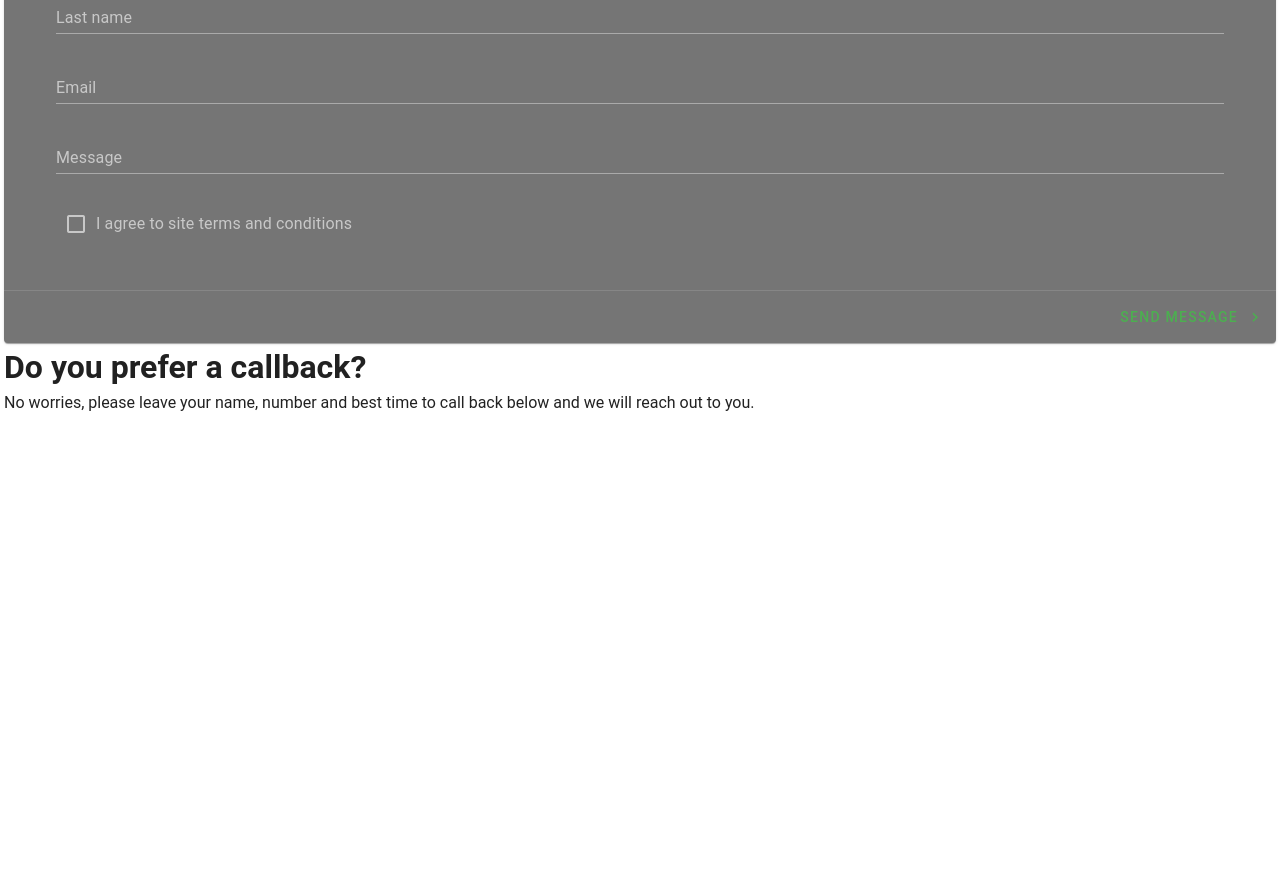
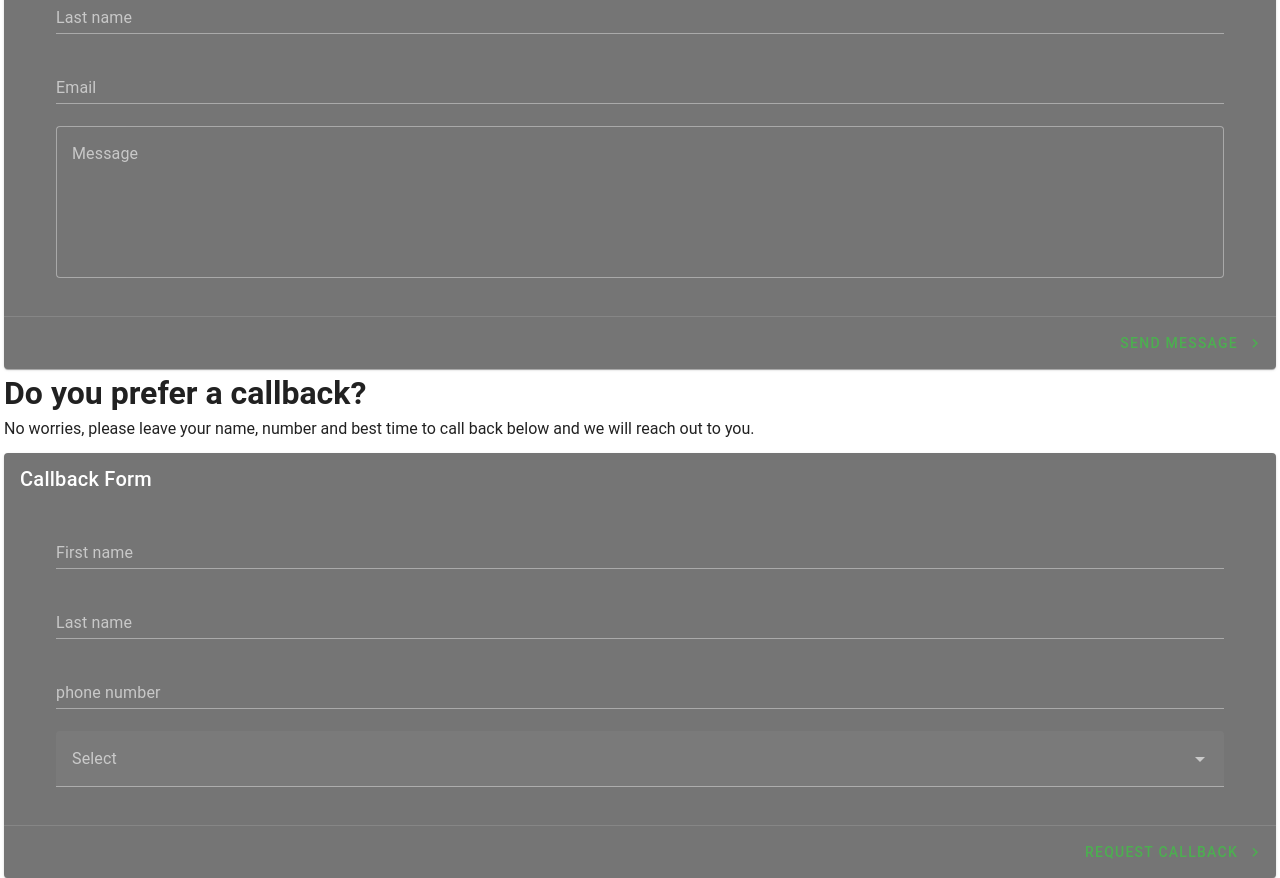
Before and after one commit to RATACIA/fabibi, a Vue app: page /contact-us in a window 1280 px wide. Shown: the part 480-1358 px from the top of the page. Before the commit the page ends 895 px from the top, so only its background shows below. Built offline with nearby package versions, Linux system fonts and the light colour scheme.

Commit message:
recapcha validation on form submit

```diff
--- a/index.html
+++ b/index.html
@@ -5,7 +5,7 @@
     <link rel="icon" href="/favicon.ico" />
     <meta name="viewport" content="width=device-width, initial-scale=1.0" />
     <title>Vite App</title>
-    <script src="https://www.google.com/recaptcha/api.js" async defer></script>
+    <script src="https://www.google.com/recaptcha/api.js?render=6LfcxJcpAAAAAAZLG429BrdEXMe0MyDBjMfhi6Wt"></script>
   </head>
   <body>
     <div id="app"></div>
--- a/package.json
+++ b/package.json
@@ -10,6 +10,7 @@
   },
   "dependencies": {
     "vue": "^3.4.15",
+    "vue-recaptcha-v3": "^2.0.1",
     "vue-router": "^4.2.5",
     "vuetify": "^3.5.6"
   },
--- a/src/components/ContactForm.vue
+++ b/src/components/ContactForm.vue
@@ -46,31 +46,20 @@
         variant="underlined"
       ></v-text-field>
 
-      <v-text-field
+      <v-textarea
         v-model="message"
         color="primary"
         label="Message"
+        :rules="messageRules"
         placeholder="Enter your message"
-        variant="underlined"
-      ></v-text-field>
-
-      <v-checkbox
-        v-model="terms"
-        color="secondary"
-        label="I agree to site terms and conditions"
-      ></v-checkbox>
+        variant="outlined"
+      ></v-textarea>
     </v-container>
 
     <v-divider></v-divider>
 
     <v-card-actions>
       <v-spacer></v-spacer>
-      <div
-        class="g-recaptcha"
-        :data-sitekey="recaptchaSiteKey"
-        :data-callback="onRecaptchaSuccess"
-      ></div>
-      <input name="recaptcha_response" :value="recaptchaResponse" />
       <v-btn color="success" @click="sendEmail">
         Send message
 
@@ -83,17 +72,58 @@
     No worries, please leave your name, number and best time to call back below
     and we will reach out to you.
   </p>
+  <v-card class="mx-auto mt-3 bg-grey-darken-1" title="Callback Form">
+    <v-container>
+      <v-text-field
+        v-model="firstName"
+        color="primary"
+        label="First name"
+        variant="underlined"
+      ></v-text-field>
+
+      <v-text-field
+        v-model="lastName"
+        color="primary"
+        label="Last name"
+        variant="underlined"
+      ></v-text-field>
+
+      <v-text-field
+        v-model="phoneNumber"
+        color="primary"
+        label="phone number"
+        variant="underlined"
+      ></v-text-field>
+
+      <v-select
+        label="Select"
+        :items="['1', '2', '3', '4', '5', '6']"
+      ></v-select>
+    </v-container>
+
+    <v-divider></v-divider>
+
+    <v-card-actions>
+      <v-spacer></v-spacer>
+      <v-btn color="success" @click="sendEmail">
+        Request Callback
+        <v-icon icon="mdi-chevron-right" end></v-icon>
+      </v-btn>
+    </v-card-actions>
+  </v-card>
   <v-snackbar v-model="snackbar" :timeout="timeout" :color="snackbarColor">
-    {{ text }}
+    <div v-for="(error, index) in text" :key="index">
+      {{ error }}
+    </div>
     <template v-slot:actions>
-      <v-btn color="blue" variant="text" @click="snackbar = false">
+      <v-btn color="white" variant="text" @click="snackbar = false">
         Close
       </v-btn>
     </template>
   </v-snackbar>
 </template>
 <script setup>
-import { ref } from "vue";
+import { ref, onMounted } from "vue";
 
 const firstName = ref(null);
 const lastName = ref(null);
@@ -105,18 +135,21 @@ const timeout = 2000;
 const snackbarColor = ref("green-accent-1");
 const text = ref("");
 const recaptchaResponse = ref(null);
-const recaptchaSiteKey = "6Lfo45cpAAAAAOgk_rk-l7QGd84DvtXh_vBY_0Sc";
+const recaptchaSiteKey = "6LfcxJcpAAAAAAZLG429BrdEXMe0MyDBjMfhi6Wt";
+const hours = ref(1, 3, 5);
+const phoneNumber = ref(null);
 
-const handleRecaptcha = (response) => {
-  recaptchaResponse.value = response;
-};
-const onRecaptchaSuccess = () => {
-  // Logic to execute when reCAPTCHA is successfully verified
-  // You can submit the form here or perform any other action
-  document.getElementById("contact-form").submit();
-};
+const messageRules = ref([
+  (value) => {
+    if (value?.length > 30) return true;
+
+    return "Message must be at least 30 characters long";
+  },
+]);
 
 const sendEmail = async () => {
+  const token = await loadRecaptcha();
+  console.log("Token:", token);
   try {
     const URL = "https://roffon.ro/api_seb/contact_form.php";
 
@@ -131,21 +164,41 @@ const sendEmail = async () => {
     const response = await fetch(URL, {
       method: "POST",
       headers: {
-        "Content-Type": "application/json",
+        "Content-Type": "application/x-www-form-urlencoded",
       },
       body: JSON.stringify(data),
     });
 
     if (response.ok) {
       const responseData = await response.json();
-
       if (responseData.message === "Email sent successfully") {
         firstName.value = null;
         lastName.value = null;
         email.value = null;
         terms.value = false;
         message.value = "";
+        snackbar.value = true;
+        snackbarColor.value = "green";
+        text.value = Object.values(responseData).join("-");
         console.log("Email sent successfully!");
+      } else if (responseData.status === -1) {
+        snackbar.value = true;
+        snackbarColor.value = "red";
+
+        console.log(
+          Object.entries(responseData).filter(([key, value]) => {
+            return key !== "message" || key !== "status";
+          })
+        );
+        text.value = Object.entries(responseData)
+          .filter(([key, value]) => {
+            if (key === "message") return false;
+            if (key === "status") return false;
+            return true;
+          })
+          .map(([key, value]) => value);
+
+        console.error("Request failed with status:", responseData.status);
       }
     } else {
       console.error("Request failed with status:", response.status);
@@ -154,4 +207,65 @@ const sendEmail = async () => {
     console.error("Error:", error);
   }
 };
+
+let recaptchaInstance = null;
+
+const loadRecaptcha = () => {
+  return new Promise((resolve, reject) => {
+    if (typeof grecaptcha === "undefined") {
+      reject(new Error("reCAPTCHA has not been loaded."));
+    }
+
+    grecaptcha.ready(() => {
+      grecaptcha
+        .execute(recaptchaSiteKey, { action: "submit" })
+        .then((token) => {
+          recaptchaResponse.value = token;
+          resolve(token);
+        })
+        .catch((error) => {
+          reject(error);
+        });
+    });
+  });
+};
+
+const onRecaptchaLoaded = () => {
+  console.log("reCAPTCHA loaded");
+};
+onMounted(() => {
+  onRecaptchaLoaded();
+});
+
+// const onRecaptchaLoaded = () => {
+//   console.log("reCAPTCHA loaded");
+// };
+
+// const submitForm = async () => {
+//   try {
+//     await loadRecaptcha();
+//     console.log("Token:", recaptchaInstance);
+//     // Send the token to your backend for verification
+//   } catch (error) {
+//     console.error("Error:", error);
+//   }
+// };
+
+// onMounted(() => {
+//   loadRecaptcha()
+//     .then(() => {
+//       console.log("reCAPTCHA loaded");
+//     })
+//     .catch((error) => {
+//       console.error("Error:", error);
+//     });
+// });
+// const handleRecaptcha = (response) => {
+//   recaptchaResponse.value = response;
+// };
+// const onRecaptchaSuccess = () => {
+//   // Logic to execute when reCAPTCHA is successfully verified
+//   // You can submit the form here or perform any other action
+//   document.getElementById("contact-form").submit();
+// };
 </script>
```
